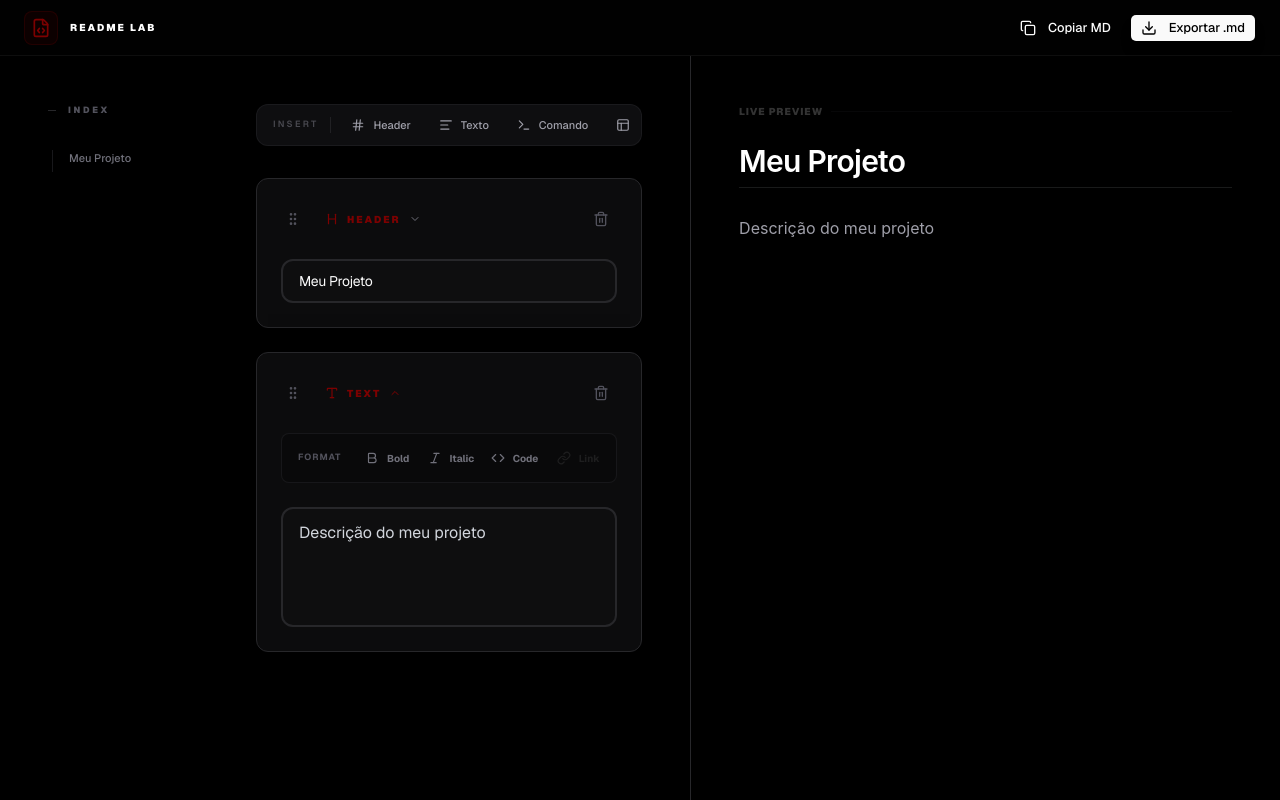
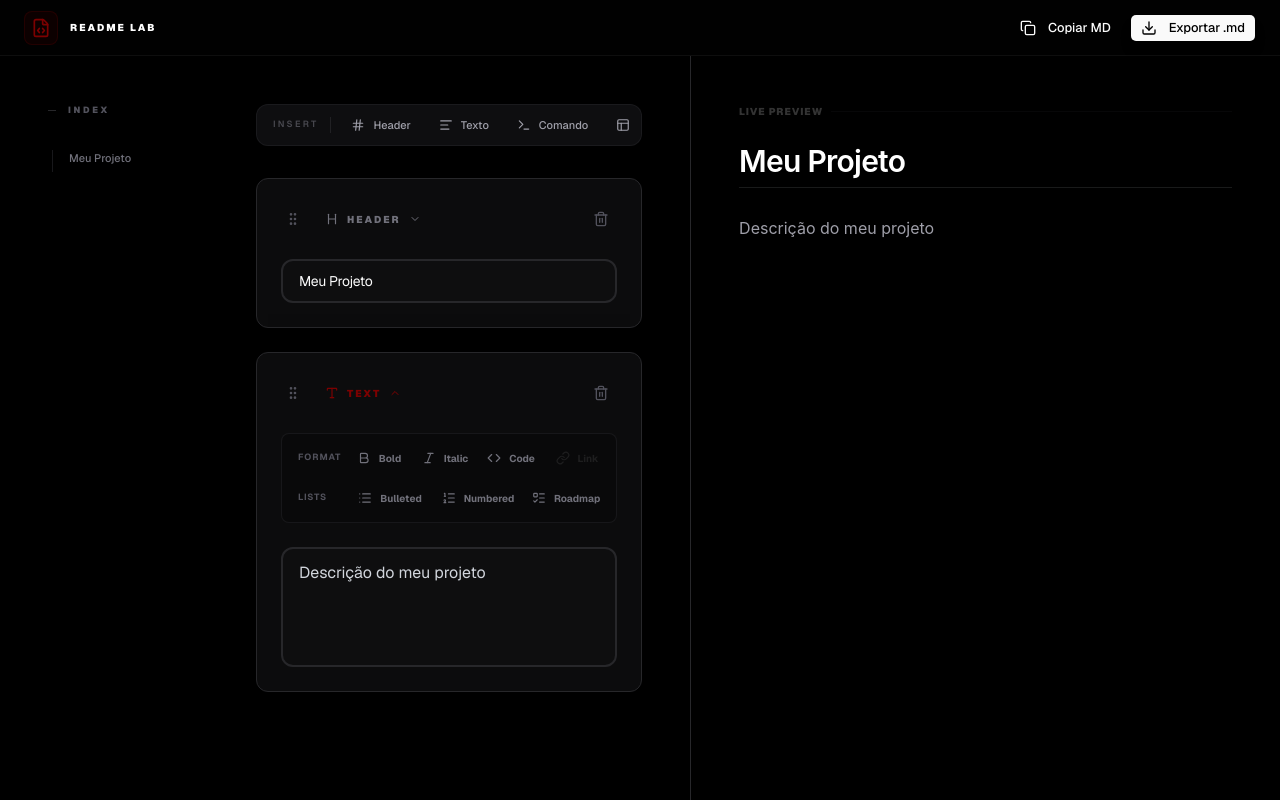
Before and after one commit to arthurgian/readme-lab, a Next.js app: page / in a window 1280 px wide. Both pictures are taken after a click on the button "TEXT". Built offline with nearby package versions, Linux system fonts and the light colour scheme.

Commit message:
feat(editor): added hr block completely, added lists to text block and minor style changes

```diff
--- a/package.json
+++ b/package.json
@@ -14,6 +14,8 @@
     "@dnd-kit/utilities": "^3.2.2",
     "@tiptap/extension-bubble-menu": "^3.22.0",
     "@tiptap/extension-link": "^3.22.0",
+    "@tiptap/extension-task-item": "^3.22.1",
+    "@tiptap/extension-task-list": "^3.22.1",
     "@tiptap/pm": "^3.22.0",
     "@tiptap/react": "^3.22.0",
     "@tiptap/starter-kit": "^3.22.0",
--- a/src/components/editor/block-list.tsx
+++ b/src/components/editor/block-list.tsx
@@ -32,6 +32,7 @@ import { TextToolbar } from "./blocks/text-toolbar";
 import { CommandBlock } from "./blocks/command-block";
 import { BadgeConfigurator } from "./blocks/badge-configurator";
 import { TableConfigurator } from "./blocks/table-configurator";
+import { HrBlock } from "./blocks/hr-block";
 
 export function BlockList() {
   const { state, dispatch } = useReadme();
@@ -307,6 +308,9 @@ export function BlockList() {
             onChange={(c) => updateContent(c)}
           />
         );
+
+      case "hr":
+        return <HrBlock />;
       default:
         return null;
     }
--- /dev/null
+++ b/src/components/editor/blocks/hr-block.tsx
@@ -0,0 +1,17 @@
+"use client";
+
+import { cn } from "@/lib/utils";
+
+export function HrBlock() {
+  return (
+    <div
+      className={cn(
+        "w-full rounded-xl border-2 border-zinc-800",
+        "flex items-center justify-center gap-4 bg-zinc-900/20 px-4 py-8",
+        "group cursor-default select-none",
+      )}
+    >
+      <div className="h-px flex-1 bg-zinc-800 transition-colors group-hover:bg-zinc-700" />
+    </div>
+  );
+}
--- a/src/components/editor/blocks/text-block.tsx
+++ b/src/components/editor/blocks/text-block.tsx
@@ -4,6 +4,8 @@ import { useEditor, EditorContent } from "@tiptap/react";
 import StarterKit from "@tiptap/starter-kit";
 import Link from "@tiptap/extension-link";
 import CodeExtension from "@tiptap/extension-code";
+import TaskItem from "@tiptap/extension-task-item";
+import TaskList from "@tiptap/extension-task-list";
 import { useEffect, useState, useRef } from "react";
 import { TextContent } from "@/types/readme";
 import { cn } from "@/lib/utils";
@@ -45,6 +47,17 @@ export function TextBlock({ id, content, onChange }: TextBlockProps) {
           class: "text-blue-400 underline cursor-pointer",
         },
       }),
+      TaskList.configure({
+        HTMLAttributes: {
+          class: "not-prose list-none p-0 my-4",
+        },
+      }),
+      TaskItem.configure({
+        nested: true,
+        HTMLAttributes: {
+          class: "flex items-start gap-3 my-2",
+        },
+      }),
     ],
     content: content.text || "",
     immediatelyRender: false,
@@ -56,6 +69,9 @@ export function TextBlock({ id, content, onChange }: TextBlockProps) {
           "focus:border-primary/50 hover:border-zinc-700",
           "prose prose-invert max-w-none selection:bg-primary/30",
           "[&_code]:before:content-[''] [&_code]:after:content-['']",
+          "[&_li[data-type='taskItem']>label]:mt-1",
+          "[&_li[data-type='taskItem']>label>input]:accent-primary [&_li[data-type='taskItem']>label>input]:size-4 [&_li[data-type='taskItem']>label>input]:cursor-pointer",
+          "[&_li[data-type='taskItem']>div]:flex-1 [&_li[data-type='taskItem']>div>p]:m-0",
         ),
       },
     },
@@ -70,6 +86,9 @@ export function TextBlock({ id, content, onChange }: TextBlockProps) {
             italic: editor.isActive("italic"),
             code: editor.isActive("code"),
             link: editor.isActive("link"),
+            bulletList: editor.isActive("bulletList"),
+            orderedList: editor.isActive("orderedList"),
+            taskList: editor.isActive("taskList"),
             isSelectionEmpty: editor.state.selection.empty,
           },
         }),
@@ -113,6 +132,11 @@ export function TextBlock({ id, content, onChange }: TextBlockProps) {
       if (type === "bold") editor.chain().focus().toggleBold().run();
       if (type === "italic") editor.chain().focus().toggleItalic().run();
       if (type === "code") editor.chain().focus().toggleCode().run();
+      if (type === "bulletList")
+        editor.chain().focus().toggleBulletList().run();
+      if (type === "orderedList")
+        editor.chain().focus().toggleOrderedList().run();
+      if (type === "taskList") editor.chain().focus().toggleTaskList().run();
 
       if (type === "link") {
         if (editor.isActive("link")) {
--- a/src/components/editor/blocks/text-toolbar.tsx
+++ b/src/components/editor/blocks/text-toolbar.tsx
@@ -1,7 +1,15 @@
 "use client";
 
 import { useState, useEffect } from "react";
-import { Bold, Italic, Code, Link as LinkIcon } from "lucide-react";
+import {
+  Bold,
+  Italic,
+  Code,
+  Link as LinkIcon,
+  List,
+  ListOrdered,
+  ListTodo,
+} from "lucide-react";
 import { cn } from "@/lib/utils";
 
 interface TextToolbarProps {
@@ -13,6 +21,9 @@ type FormatState = {
   italic: boolean;
   code: boolean;
   link: boolean;
+  bulletList: boolean;
+  orderedList: boolean;
+  taskList: boolean;
   isSelectionEmpty: boolean;
 };
 
@@ -26,6 +37,9 @@ export function TextToolbar({ blockId }: TextToolbarProps) {
     italic: false,
     code: false,
     link: false,
+    bulletList: false,
+    orderedList: false,
+    taskList: false,
     isSelectionEmpty: true,
   });
 
@@ -46,22 +60,28 @@ export function TextToolbar({ blockId }: TextToolbarProps) {
     window.dispatchEvent(event);
   };
 
-  const tools = [
+  const formatTools = [
     { id: "bold" as const, icon: Bold, label: "Bold" },
     { id: "italic" as const, icon: Italic, label: "Italic" },
     { id: "code" as const, icon: Code, label: "Code" },
     { id: "link" as const, icon: LinkIcon, label: "Link" },
   ];
 
+  const listTools = [
+    { id: "bulletList" as const, icon: List, label: "Bulleted" },
+    { id: "orderedList" as const, icon: ListOrdered, label: "Numbered" },
+    { id: "taskList" as const, icon: ListTodo, label: "Roadmap" },
+  ];
+
   return (
+    <div className="flex w-full flex-col gap-2">
       <div className="flex w-full items-center gap-2">
-      <span className="hidden px-2 text-[9px] font-bold tracking-widest text-zinc-600 uppercase sm:inline">
+        <span className="hidden w-[50px] shrink-0 px-2 text-[9px] font-bold tracking-widest text-zinc-600 uppercase sm:inline">
           Format
         </span>
         <div className="flex flex-1 gap-1">
-        {tools.map((tool) => {
+          {formatTools.map((tool) => {
             const isActive = activeFormats[tool.id];
-
             const isDisabled =
               tool.id === "link" &&
               activeFormats.isSelectionEmpty &&
@@ -72,6 +92,7 @@ export function TextToolbar({ blockId }: TextToolbarProps) {
                 key={tool.id}
                 type="button"
                 disabled={isDisabled}
+                onMouseDown={(e) => e.preventDefault()}
                 onClick={() => handleFormat(tool.id)}
                 className={cn(
                   "flex h-8 flex-1 items-center justify-center gap-2 rounded-md border transition-all",
@@ -91,5 +112,37 @@ export function TextToolbar({ blockId }: TextToolbarProps) {
           })}
         </div>
       </div>
+
+      <div className="flex w-full items-center gap-2">
+        <span className="hidden w-[50px] shrink-0 px-2 text-[9px] font-bold tracking-widest text-zinc-600 uppercase sm:inline">
+          Lists
+        </span>
+        <div className="flex flex-1 gap-1">
+          {listTools.map((tool) => {
+            const isActive = activeFormats[tool.id];
+
+            return (
+              <button
+                key={tool.id}
+                type="button"
+                onMouseDown={(e) => e.preventDefault()}
+                onClick={() => handleFormat(tool.id)}
+                className={cn(
+                  "flex h-8 flex-1 items-center justify-center gap-2 rounded-md border transition-all",
+                  isActive
+                    ? "border-primary/40 bg-primary/20 text-primary shadow-[0_0_10px_rgba(var(--primary),0.1)]"
+                    : "border-transparent text-zinc-500 hover:bg-zinc-800/50 hover:text-zinc-300",
+                )}
+              >
+                <tool.icon
+                  className={cn("size-3.5", isActive && "stroke-[3px]")}
+                />
+                <span className="text-[10px] font-bold">{tool.label}</span>
+              </button>
+            );
+          })}
+        </div>
+      </div>
+    </div>
   );
 }
--- a/src/components/editor/sortable-block.tsx
+++ b/src/components/editor/sortable-block.tsx
@@ -14,6 +14,7 @@ import {
   Image as ImageIcon,
   Table,
   Terminal,
+  SeparatorHorizontal,
 } from "lucide-react";
 import { Button } from "@/components/ui/button";
 import { cn } from "@/lib/utils";
@@ -26,6 +27,18 @@ const BLOCK_ICONS = {
   image: ImageIcon,
   table: Table,
   command: Terminal,
+  hr: SeparatorHorizontal,
+};
+
+const BLOCK_LABELS: Record<string, string> = {
+  header: "header",
+  text: "text",
+  badges: "badges",
+  techstack: "skills",
+  image: "image",
+  table: "table",
+  command: "command",
+  hr: "linha",
 };
 
 interface SortableBlockProps {
@@ -63,6 +76,7 @@ export function SortableBlock({
   };
 
   const Icon = BLOCK_ICONS[type as keyof typeof BLOCK_ICONS] || Type;
+  const displayLabel = BLOCK_LABELS[type] || type;
 
   return (
     <div
@@ -97,20 +111,25 @@ export function SortableBlock({
                 : "cursor-default",
             )}
           >
-            <Icon className="text-primary size-3.5" />
+            <Icon
+              className={cn(
+                "size-3.5 transition-colors",
+                isExpanded ? "text-primary" : "text-zinc-500",
+              )}
+            />
             <span
               className={cn(
-                "text-primary text-[10px] font-black uppercase",
-                "tracking-[0.2em]",
+                "text-[10px] font-black tracking-[0.2em] uppercase transition-colors",
+                isExpanded ? "text-primary" : "text-zinc-500",
               )}
             >
-              {type}
+              {displayLabel}
             </span>
             {configContent && (
               <ChevronDown
                 className={cn(
-                  "size-3 text-zinc-500 transition-transform duration-300",
-                  isExpanded ? "text-primary rotate-180" : "",
+                  "size-3 transition-colors transition-transform duration-300",
+                  isExpanded ? "text-primary rotate-180" : "text-zinc-500",
                 )}
               />
             )}
--- a/src/lib/generate-markdown.ts
+++ b/src/lib/generate-markdown.ts
@@ -9,8 +9,26 @@ export function generateMarkdown(blocks: ReadmeBlock[]): string {
           return `${"#".repeat(block.content.level || 1)} ${block.content.title || "Título do Projeto"}`;
 
         case "text": {
-          const htmlContent = block.content.text || "";
-          const markdownText = turndownService.turndown(htmlContent);
+          let html = block.content.text || "";
+
+          html = html.replace(
+            /<li[^>]*data-checked="true"[^>]*>[\s\S]*?<div[^>]*>(?:<p>)?([\s\S]*?)(?:<\/p>)?<\/div><\/li>/gi,
+            "<li>[x] $1</li>",
+          );
+
+          html = html.replace(
+            /<li[^>]*data-type="taskItem"[^>]*>[\s\S]*?<div[^>]*>(?:<p>)?([\s\S]*?)(?:<\/p>)?<\/div><\/li>/gi,
+            "<li>[ ] $1</li>",
+          );
+
+          let markdownText = turndownService.turndown(html);
+
+          markdownText = markdownText
+            .replace(/\\\[/g, "[")
+            .replace(/\\\]/g, "]")
+            .replace(/^\* \[/gm, "- [")
+            .replace(/\n\s*\n(?=- \[)/g, "\n");
+
           return markdownText || "";
         }
 
@@ -25,11 +43,8 @@ export function generateMarkdown(blocks: ReadmeBlock[]): string {
           return (block.content.items || [])
             .map((item) => {
               const style = item.style || "for-the-badge";
-
               const logoColor = item.logoColor || "FFFFFF";
-
               const imgUrl = `https://img.shields.io/badge/${encodeURIComponent(item.label)}-${item.color}?style=${style}&logo=${encodeURIComponent(item.label.toLowerCase())}&logoColor=${logoColor}`;
-
               const markdownImage = `![${item.label}](${imgUrl})`;
 
               if (item.link && item.link.trim() !== "") {
@@ -128,6 +143,9 @@ export function generateMarkdown(blocks: ReadmeBlock[]): string {
           return `\n\n${headerRow}\n${separatorRow}\n${dataRows}`;
         }
 
+        case "hr":
+          return "\n\n---\n\n";
+
         default:
           return "";
       }
--- a/src/types/readme.ts
+++ b/src/types/readme.ts
@@ -5,7 +5,8 @@ export type BlockType =
   | "techstack"
   | "image"
   | "table"
-  | "command";
+  | "command"
+  | "hr";
 
 export interface HeaderContent {
   title?: string;
@@ -63,7 +64,8 @@ export type ReadmeBlock =
   | { id: string; type: "techstack"; content: TechStackContent }
   | { id: string; type: "image"; content: ImageContent }
   | { id: string; type: "table"; content: TableContent }
-  | { id: string; type: "command"; content: CommandContent };
+  | { id: string; type: "command"; content: CommandContent }
+  | { id: string; type: "hr"; content: {} };
 
 export interface ReadmeState {
   blocks: ReadmeBlock[];
```
Also changed, not shown: 2 other files (tests, documents, lock files or other folders). Lines whose indentation alone changed are shown as unchanged.
